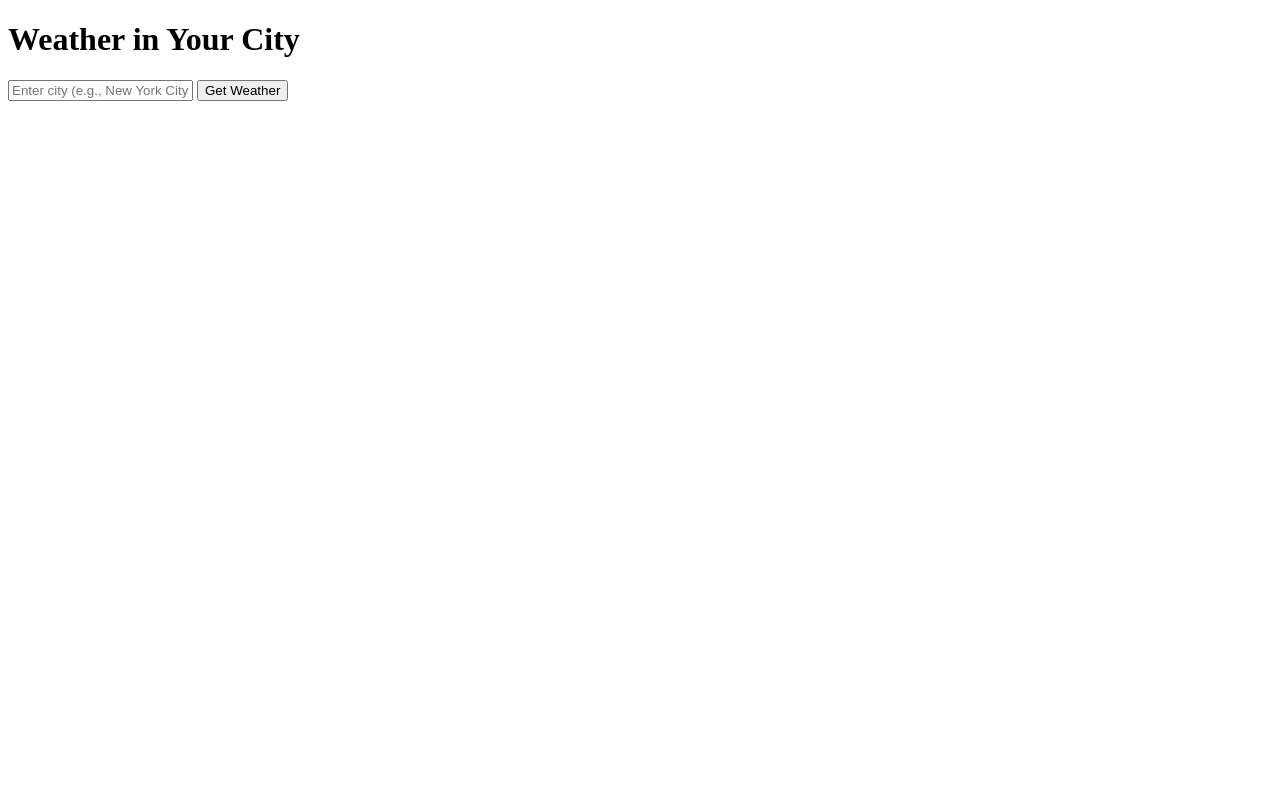
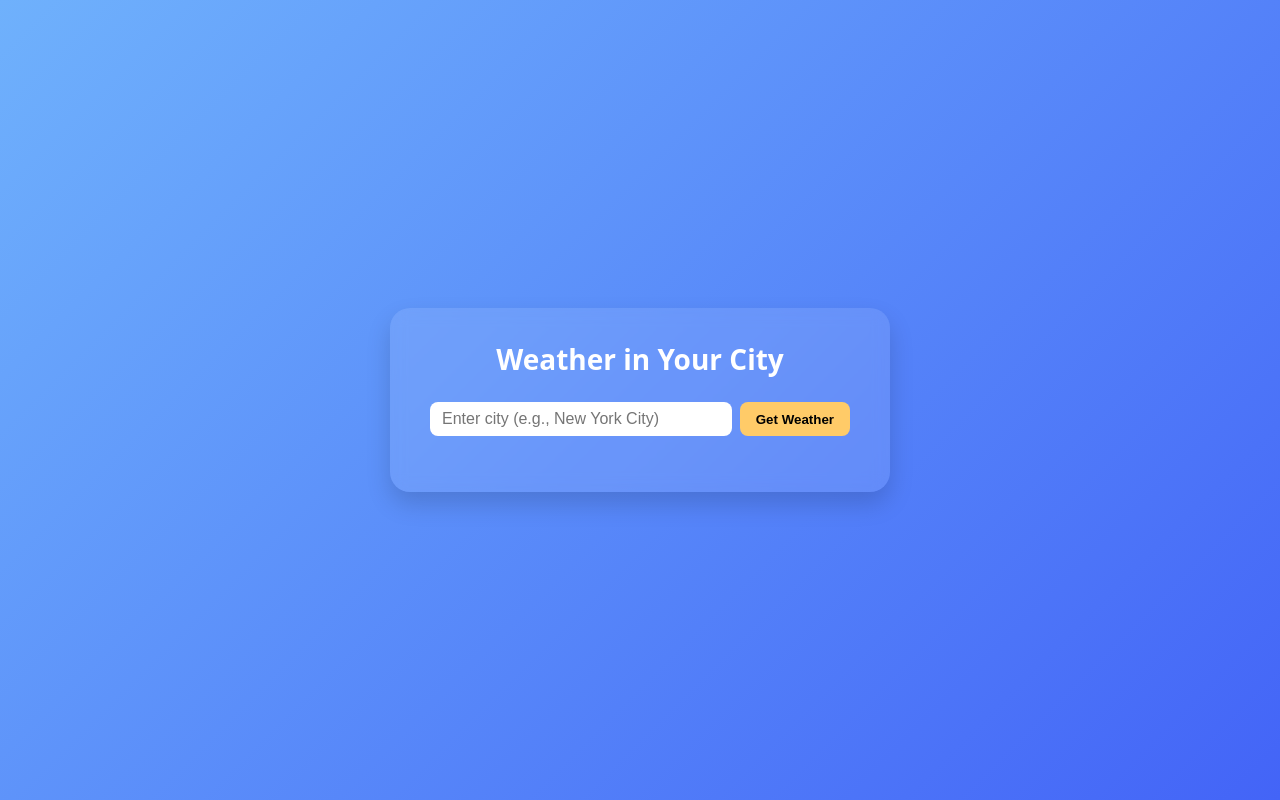
Before and after one commit to daria-sanchez/weather-app, a plain HTML site: page index.html in a window 1280 px wide. Drawn offline with Linux system fonts and the light colour scheme.

Commit message:
refactor: reorganize and enhance styles in style.css

```diff
--- a/css/style.css
+++ b/css/style.css
@@ -1,3 +1,83 @@
-weather-app/
-└── src/
-    └── main.js
+/* --- css/style.css ---------------------------------------- */
+/* Layout basics */
+body {
+  margin: 0;
+  font-family: system-ui, "Segoe UI", Roboto, Helvetica, Arial, sans-serif;
+  background: linear-gradient(135deg, #6fb1fc 0%, #4364f7 100%);
+  color: #fff;
+  display: flex;
+  justify-content: center;
+  align-items: center;
+  min-height: 100vh;
+}
+
+/* Container */
+.app-container {
+  background: rgba(255, 255, 255, 0.1);      /* translucent card */
+  backdrop-filter: blur(8px);
+  padding: 2rem 2.5rem;
+  border-radius: 1.25rem;
+  box-shadow: 0 12px 25px rgba(0, 0, 0, 0.15);
+  width: 100%;
+  max-width: 420px;
+  text-align: center;
+}
+
+/* Headline */
+h1 {
+  font-size: 1.75rem;
+  margin-top: 0;
+  margin-bottom: 1.5rem;
+}
+
+/* Form elements */
+#weather-form {
+  display: flex;
+  gap: 0.5rem;
+  margin-bottom: 1.5rem;
+}
+
+#city-input {
+  flex: 1;
+  padding: 0.5rem 0.75rem;
+  border: none;
+  border-radius: 0.5rem;
+  font-size: 1rem;
+}
+
+#city-input:focus {
+  outline: 2px solid #fff;
+  outline-offset: 2px;
+}
+
+button[type="submit"] {
+  padding: 0.5rem 1rem;
+  background: #ffcb68;
+  color: #000;
+  font-weight: 600;
+  border: none;
+  border-radius: 0.5rem;
+  cursor: pointer;
+  transition: transform 0.15s ease;
+}
+
+button[type="submit"]:hover {
+  transform: translateY(-2px);
+}
+
+/* Weather result */
+#weather-result h2 {
+  margin: 0 0 0.25rem;
+}
+
+#weather-result p {
+  margin: 0.25rem 0;
+  font-size: 1.1rem;
+}
+
+/* Footer */
+footer {
+  margin-top: 1.25rem;
+  font-size: 0.85rem;
+  opacity: 0.8;
+}
```
